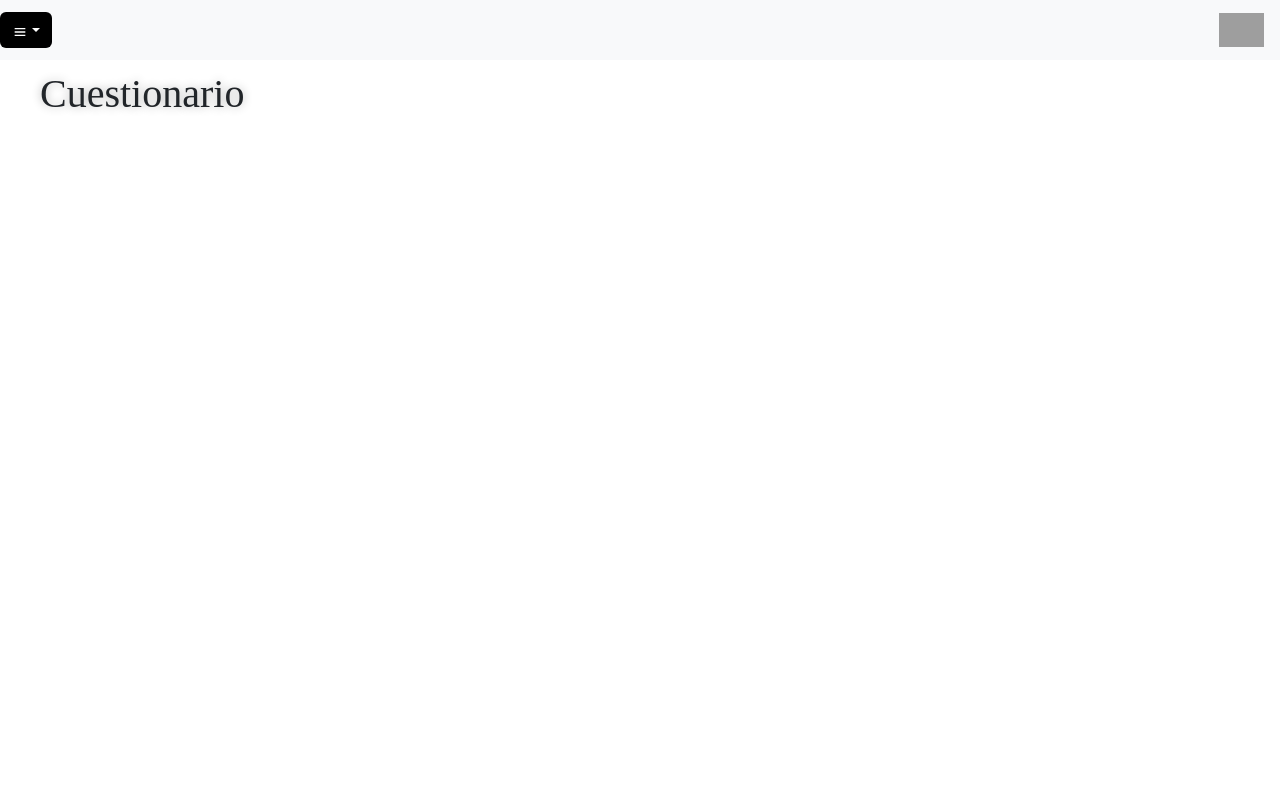
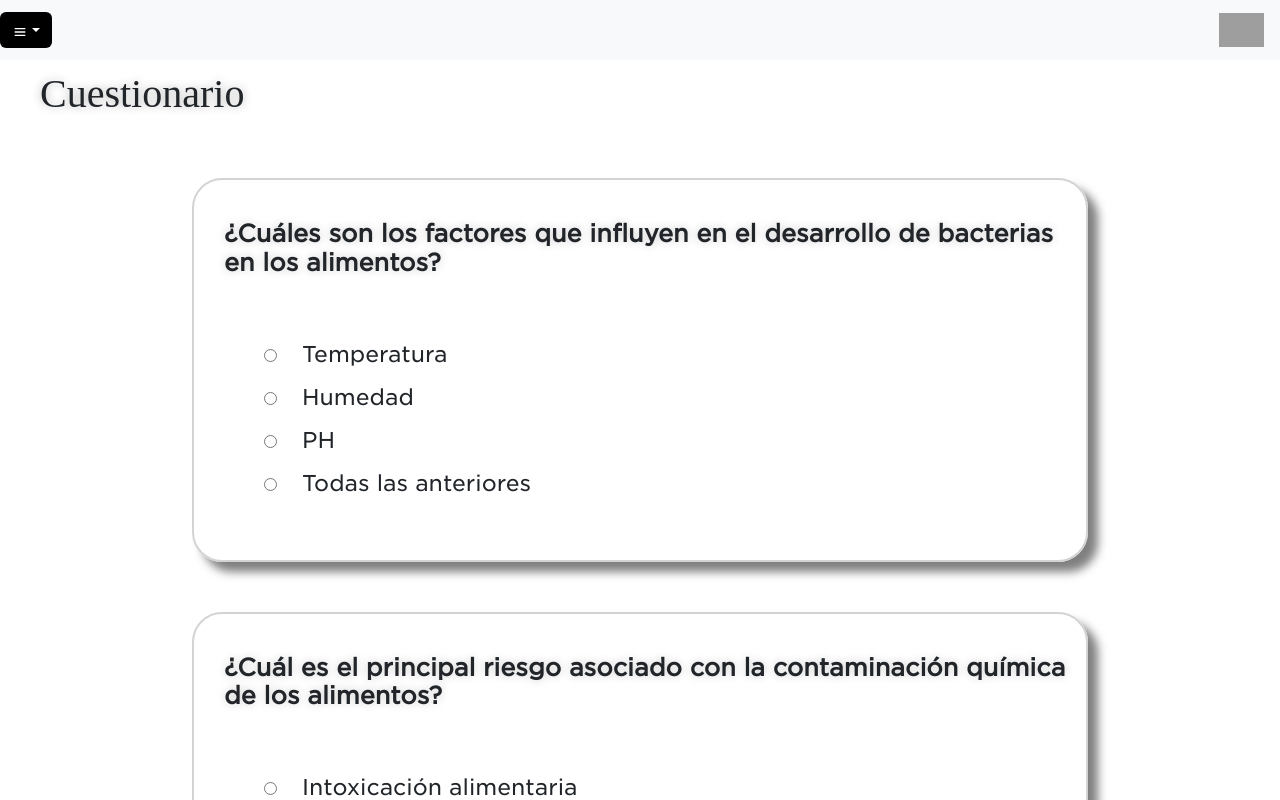
Before and after one commit to diegodelaFuenteCuraqueo/aramark_eva, a React (Create React App) app: page /quiz in a window 1280 px wide. Shown: the top 800 px of the page. Built offline with nearby package versions, Linux system fonts and the light colour scheme; grey boxes are pictures that could not be loaded; a web font is replaced by a local one.

Commit message:
diploma & quiz

```diff
--- a/src/views/certificate/CertificateComponent.jsx
+++ b/src/views/certificate/CertificateComponent.jsx
@@ -1,9 +1,15 @@
 import React from "react"
+import './styles.css'
 
 export default function CertificateComponent() {
   return (
-    <div className="title-container">
-      <h1 className="title text-start">Certificado</h1>
-    </div>
+    <>
+      <div className="title-container">
+        <h1 className="title text-start">Certificado</h1>
+      </div>
+      <div className="diploma-container">
+        <img src="/assets/diploma.png" alt="Certificate" className="diploma-image"></img>
+      </div>
+    </>
   )
 }
--- a/src/views/certificate/index.js
+++ b/src/views/certificate/index.js
@@ -8,4 +8,4 @@ function Certificate() {
   )
 }
 
-export default Certificate;
+export default Certificate
--- /dev/null
+++ b/src/views/certificate/styles.css
@@ -0,0 +1,17 @@
+.diploma-container {
+  display: flex;
+  flex-direction: column;
+  align-items: center;
+  justify-content: center;
+  width: 70%;
+  border: 3px solid lightgray;
+  padding: 20px 20px;
+  margin: auto;
+  box-shadow: 5px 5px 15px 2px rgba(0,0,0,0.5);
+
+}
+.diploma-image {
+  width: 85%;
+  height: auto;
+  max-height: 800px;
+}
--- a/src/views/class/ClassComponent.js
+++ b/src/views/class/ClassComponent.js
@@ -1,10 +1,16 @@
 import React from 'react'
-import { useLocation } from 'react-router-dom'
+import { useLocation, useNavigate } from 'react-router-dom'
 import '../../App.css'
 import './styles.css'
 
 function ClassComponent() {
   const location = useLocation()
+  const navigate = useNavigate()
+
+  const handleClick = () => {
+    navigate("/quiz")
+  }
+
   const {course, title, description, videoSrc} = location.state.classData
 
   return (
@@ -39,7 +45,7 @@ function ClassComponent() {
           <p>Realiza el cuestionario para evaluar tus aprendizajes y continuar con el curso</p>
         </div>
         <div className="class-description-element">
-          <button className="btn btn-primary quiz-btn">Realizar Quiz</button>
+          <button className="btn btn-primary quiz-btn" onClick={handleClick}>Realizar Quiz</button>
         </div>
       </div>
     </div>
--- a/src/views/login/LoginComponent.js
+++ b/src/views/login/LoginComponent.js
@@ -19,7 +19,7 @@ export default function LoginComponent() {
         <div className="login-form w-100 text-center">
 
         <div className="login-title w-100 text-center">
-          <h1>Entorno Virtual de Aprendizaje</h1>
+          <h1>Academia Virtual</h1>
         </div>
 
           <form>
--- /dev/null
+++ b/src/views/quiz/QuizComponent.js
@@ -0,0 +1,64 @@
+import React from 'react'
+import './styles.css'
+import QuizCard from './components/QuizCard.jsx'
+
+function QuizComponent() {
+  return (
+    <div className="fade-in">
+      <div className="title-container">
+        <h1 className="title text-start">Cuestionario</h1>
+      </div>
+
+      {
+        quizQuestions.map((quizQuestion, index) => (
+          <QuizCard pregunta={quizQuestion.pregunta} alternativas={quizQuestion.alternativas} key={index} index={index+1}/>
+        ))
+      }
+    </div>
+  )}
+
+export default QuizComponent;
+
+
+const quizQuestions = [
+  {
+    pregunta: "¿Cuáles son los factores que influyen en el desarrollo de bacterias en los alimentos?",
+    alternativas: [
+      "Temperatura",
+      "Humedad",
+      "PH",
+      "Todas las anteriores"
+    ],
+    respuestaCorrecta: 4
+  },
+  {
+    pregunta: "¿Cuál es el principal riesgo asociado con la contaminación química de los alimentos?",
+    alternativas: [
+      "Intoxicación alimentaria",
+      "Alergias alimentarias",
+      "Alteración del sabor",
+      "Ninguno de los anteriores"
+    ],
+    respuestaCorrecta: 1
+  },
+  {
+    pregunta: "¿Qué principios son fundamentales para la seguridad alimentaria según HACCP?",
+    alternativas: [
+      "Análisis de peligros",
+      "Establecimiento de límites críticos",
+      "Procedimientos de control",
+      "Todos los anteriores"
+    ],
+    respuestaCorrecta: 4
+  },
+  {
+    pregunta: "¿Qué agentes físicos pueden representar un peligro en la seguridad alimentaria?",
+    alternativas: [
+      "Radiación",
+      "Presión atmosférica",
+      "Electricidad estática",
+      "Todas las anteriores"
+    ],
+    respuestaCorrecta: 1
+  }
+];
--- /dev/null
+++ b/src/views/quiz/components/QuizCard.jsx
@@ -0,0 +1,26 @@
+import React from "react"
+
+export default function QuizCard ({pregunta, alternativas, index}) {
+  return (
+    <>
+      <div className="question-container">
+        <h3 className="question-title">{pregunta}</h3>
+        <form className="alternatives-box">
+          {alternativas.map((alternativa, i) => (
+            <div key={i}>
+              <input
+                className="question-alternative-radio"
+                type="radio"
+                id={`${i}-option-${index}`}
+                name="quiz-option"
+                //checked={selectedOption === index}
+                //onChange={() => handleOptionChange(index)}
+              />
+              <label className="question-alternative" htmlFor={`${i}-option-${index}`}>{alternativa}</label>
+            </div>
+          ))}
+        </form>
+      </div>
+    </>
+  )
+}
--- a/src/views/quiz/index.js
+++ b/src/views/quiz/index.js
@@ -1,11 +1,10 @@
-import React from 'react'
-import '../../App.css'
+import QuizComponent from "./QuizComponent"
 
-function Login({nombre}) {
+function Quiz({nombre}) {
   return (
-    <div className="title-container">
-      <h1 className="title text-start">Cuestionario {nombre}</h1>
-    </div>
+    <>
+      <QuizComponent />
+    </>
   )}
 
-export default Login;
+export default Quiz
--- /dev/null
+++ b/src/views/quiz/styles.css
@@ -0,0 +1,43 @@
+
+.question-container {
+  display: flex;
+  flex-direction: column;
+  box-shadow: 10px 10px 10px rgba(0, 0, 0, .5);
+  justify-content: center;
+  width: 70%;
+  margin: auto;
+  border: 2px solid lightgray;
+  border-radius: 30px 30px;
+  padding-left: 30px;
+  padding-top: 20px;
+  padding-bottom: 20px;
+  margin-bottom: 50px;
+}
+
+.question-title {
+  font-family: 'Gotham';
+  font-size: 1.5rem;
+  font-weight: bold;
+  margin-bottom: 20px;
+}
+
+.alternatives-box {
+  padding: 30px 40px;
+
+}
+
+.question-alternative {
+  padding-left: 25px;
+  margin-bottom: 10px;
+  font-family: 'Gotham';
+  font-size: 22px;
+}
+.question-alternative:hover {
+  cursor: pointer;
+  color: #61dafb;
+}
+
+.question-alternative-radio {
+  background-color: #189162;
+  border-radius: 50%;
+}
```
Also changed, not shown: public/assets/diploma.png (added), public/assets/teacher.png (added).
